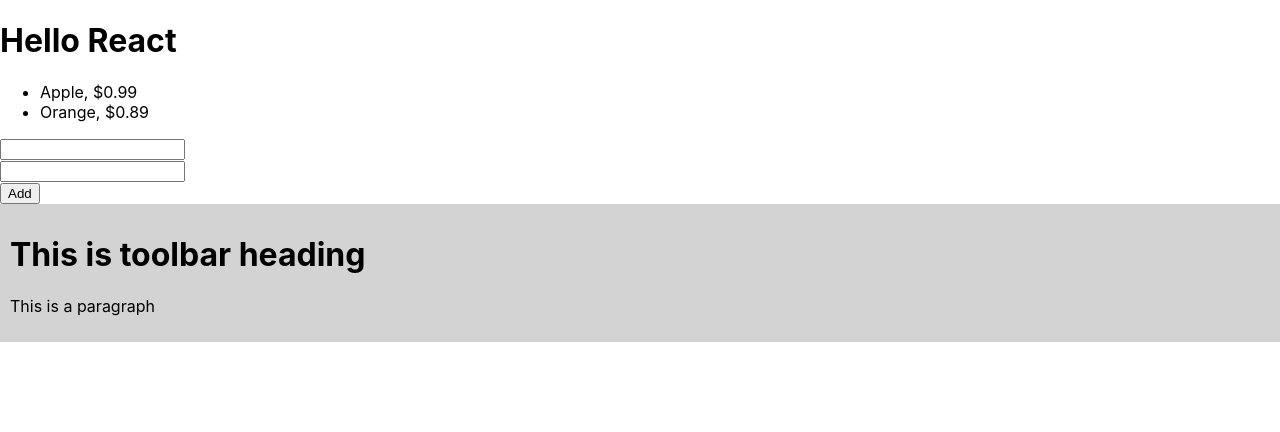
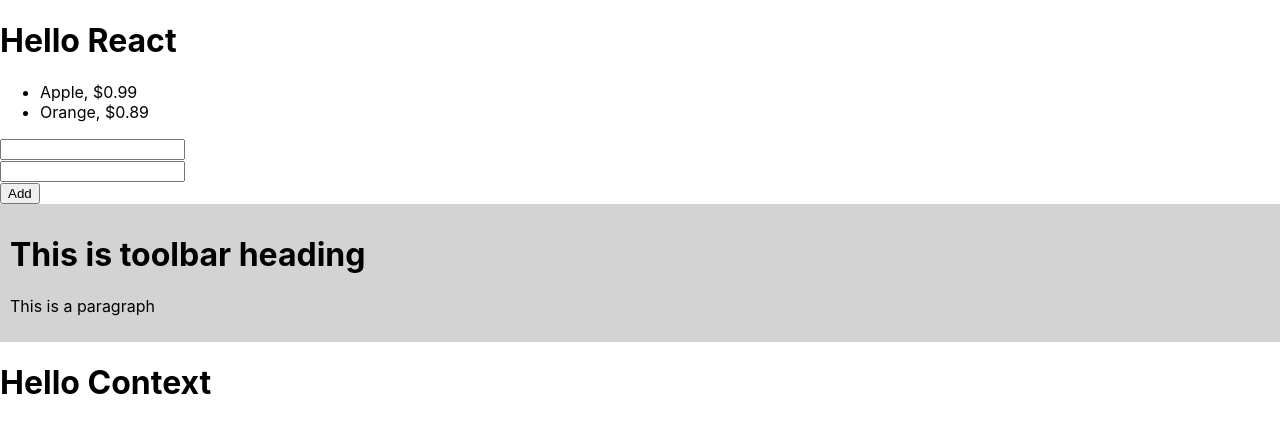
Before and after one commit to yuutakun-2/first, a React (Create React App) app: page / in a window 1280 px wide. Shown: the top 432 px of the page. Built offline with nearby package versions, Linux system fonts and the light colour scheme.

Commit message:
React Context

```diff
--- a/src/App.js
+++ b/src/App.js
@@ -1,4 +1,5 @@
 import React, { useRef, useState } from "react";
+import { createContext, useContext } from "react";
 import Toolbar from "./Toolbar";
 function Item(props) {
   return (
@@ -26,6 +27,8 @@ function AddForm(props) {
     </form>
   );
 }
+
+const MyContext = createContext();
 export default function App() {
   const [data, setData] = useState([
     { id: 1, name: "Apple", price: 0.99 },
@@ -49,6 +52,20 @@ export default function App() {
         <h1>This is toolbar heading</h1>
         <p>This is a paragraph</p>
       </Toolbar>
+      <MyContext.Provider value="Hello Context">
+        <Header />
+      </MyContext.Provider>
     </div>
   );
 }
+
+function Header() {
+  return <Title />;
+  // const value = useContext(MyContext);
+  // return <h1>{value}</h1>;
+}
+
+function Title() {
+  const value = useContext(MyContext);
+  return <h1>{value}</h1>;
+}
```
